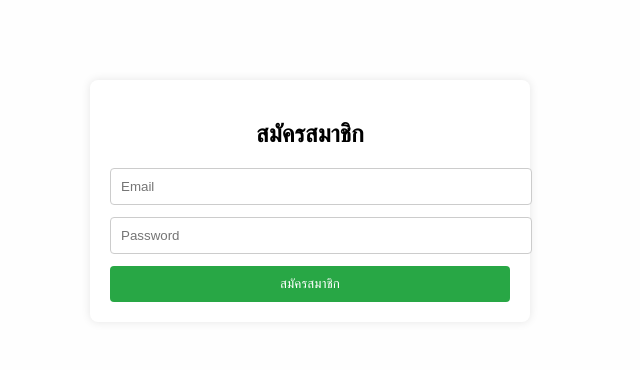
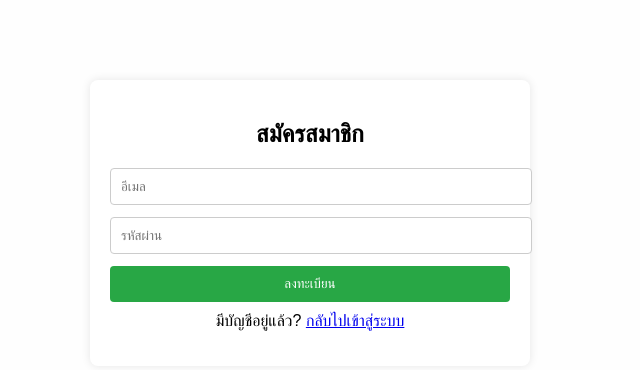
Before and after one commit to Setsukun1997/Food-order-sim, a React (Vite) app in the folder frontend/: page /signup in a window 1280 px wide. Shown: the top 370 px of the page, without its empty margins (330-970 px from the left). Built offline with nearby package versions, Linux system fonts and the light colour scheme.

Commit message:
Update Signup.jsx

```diff
--- a/frontend/src/pages/Signup.jsx
+++ b/frontend/src/pages/Signup.jsx
@@ -1,31 +1,51 @@
 import { useState } from 'react';
-import { useNavigate } from 'react-router-dom';
-import '../styles/Signup.css';
+import { useNavigate, Link } from 'react-router-dom';
+import '../styles/signup.css';
+
 export default function Signup() {
   const [email, setEmail] = useState('');
   const [password, setPassword] = useState('');
   const navigate = useNavigate();
 
   const handleSignup = async () => {
-    const res = await fetch('https://food-order-backend-8adl.onrender.com/api/auth/register', {
+    try {
+      const res = await fetch('https://food-order-backend-b401.onrender.com/api/auth/register', {
         method: 'POST',
         headers: { 'Content-Type': 'application/json' },
         body: JSON.stringify({ email, password })
       });
       const data = await res.json();
       if (data.message === 'User registered') {
+        alert('สมัครสมาชิกสำเร็จ');
         navigate('/login');
       } else {
         alert('สมัครสมาชิกไม่สำเร็จ');
+      }
+    } catch (err) {
+      console.error('Signup error:', err);
+      alert('เกิดข้อผิดพลาด');
     }
   };
 
   return (
     <div className="signup-container">
       <h2>สมัครสมาชิก</h2>
-      <input placeholder="Email" value={email} onChange={e => setEmail(e.target.value)} />
-      <input placeholder="Password" type="password" value={password} onChange={e => setPassword(e.target.value)} />
-      <button onClick={handleSignup}>สมัครสมาชิก</button>
+      <input
+        type="email"
+        placeholder="อีเมล"
+        value={email}
+        onChange={e => setEmail(e.target.value)}
+      />
+      <input
+        type="password"
+        placeholder="รหัสผ่าน"
+        value={password}
+        onChange={e => setPassword(e.target.value)}
+      />
+      <button onClick={handleSignup}>ลงทะเบียน</button>
+      <p>
+        มีบัญชีอยู่แล้ว? <Link to="/login">กลับไปเข้าสู่ระบบ</Link>
+      </p>
     </div>
   );
 }
```
Lines whose indentation alone changed are shown as unchanged.
